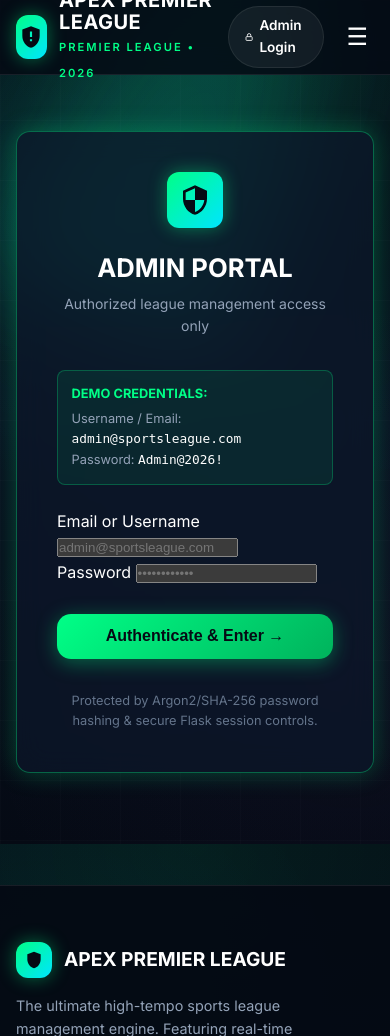
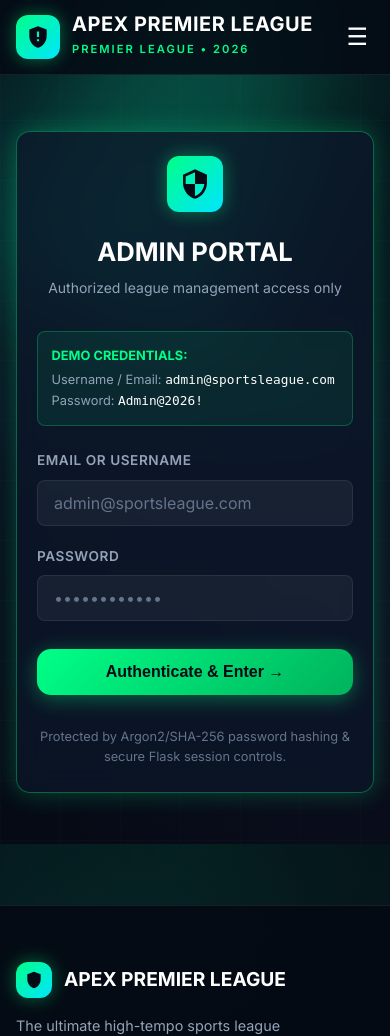
Before and after one commit to lakshascend2013/sports-league-platform, a Flask app: page /login in a window 390 px wide. Shown: the top 1036 px of the page. Run offline with Flask 3, Linux system fonts and the light colour scheme; data comes from the database, SQL or seed files in the repository.

Commit message:
fix: mobile admin login visibility + form styling + mobile nav improvements

```diff
--- a/static/css/style.css
+++ b/static/css/style.css
@@ -238,6 +238,13 @@ body {
     gap: 1rem;
 }
 
+/* Hide admin pill on small screens — it moves into hamburger menu */
+@media (max-width: 868px) {
+    .nav-actions .btn-admin-pill {
+        display: none;
+    }
+}
+
 .btn-admin-pill {
     background: rgba(255, 255, 255, 0.06);
     border: 1px solid var(--border-glass);
@@ -299,6 +306,30 @@ body {
 .mobile-nav-link:hover, .mobile-nav-link.active {
     background: rgba(0, 255, 135, 0.1);
     color: var(--accent-green);
+}
+
+/* Admin login link in mobile nav — make it stand out */
+.mobile-nav-link.mobile-admin-link {
+    color: var(--accent-green);
+    border: 1px solid rgba(0, 255, 135, 0.3);
+    background: rgba(0, 255, 135, 0.07);
+    display: flex;
+    align-items: center;
+    gap: 8px;
+    margin-top: 0.5rem;
+}
+
+.mobile-nav-link.mobile-admin-link:hover {
+    background: rgba(0, 255, 135, 0.18);
+    border-color: rgba(0, 255, 135, 0.6);
+    color: #fff;
+}
+
+/* Divider before admin link in mobile nav */
+.mobile-nav-divider {
+    height: 1px;
+    background: var(--border-glass);
+    margin: 0.75rem 0.5rem;
 }
 
 /* ==========================================================================
@@ -1555,3 +1586,57 @@ body {
         animation: none !important;
     }
 }
+
+/* ==========================================================================
+   FORMS — LOGIN & ADMIN FORMS
+   ========================================================================== */
+.form-group {
+    margin-bottom: 1.25rem;
+}
+
+.form-group label {
+    display: block;
+    font-size: 0.85rem;
+    font-weight: 600;
+    color: var(--text-secondary);
+    margin-bottom: 0.5rem;
+    text-transform: uppercase;
+    letter-spacing: 0.04em;
+}
+
+.form-control {
+    width: 100%;
+    background: rgba(255, 255, 255, 0.05);
+    border: 1px solid var(--border-glass);
+    border-radius: var(--radius-sm);
+    color: var(--text-primary);
+    font-size: 1rem;
+    font-family: var(--font-body);
+    padding: 0.75rem 1rem;
+    transition: var(--transition-fast);
+    outline: none;
+    -webkit-appearance: none;
+    appearance: none;
+}
+
+.form-control::placeholder {
+    color: var(--text-muted);
+}
+
+.form-control:focus {
+    border-color: var(--accent-green);
+    background: rgba(0, 255, 135, 0.05);
+    box-shadow: 0 0 0 3px rgba(0, 255, 135, 0.15);
+}
+
+.form-control:hover {
+    border-color: rgba(255, 255, 255, 0.2);
+}
+
+/* Make glass-card fully responsive on tiny screens */
+@media (max-width: 480px) {
+    .glass-card {
+        padding: 1.5rem 1.25rem !important;
+        border-radius: var(--radius-md) !important;
+    }
+}
--- a/templates/base.html
+++ b/templates/base.html
@@ -69,18 +69,25 @@
             <!-- Mobile Navigation Dropdown -->
             <div class="mobile-nav-panel" id="mobileNavPanel">
                 <ul class="mobile-nav-list">
-                    <li><a href="{{ url_for('index') }}" class="mobile-nav-link">Dashboard</a></li>
-                    <li><a href="{{ url_for('standings') }}" class="mobile-nav-link">Standings</a></li>
-                    <li><a href="{{ url_for('fixtures') }}" class="mobile-nav-link">Fixtures</a></li>
-                    <li><a href="{{ url_for('results') }}" class="mobile-nav-link">Results</a></li>
-                    <li><a href="{{ url_for('teams') }}" class="mobile-nav-link">Teams</a></li>
-                    <li><a href="{{ url_for('players') }}" class="mobile-nav-link">Players</a></li>
-                    <li><a href="{{ url_for('statistics') }}" class="mobile-nav-link">Statistics</a></li>
-                    <li><a href="{{ url_for('venues') }}" class="mobile-nav-link">Venues</a></li>
+                    <li><a href="{{ url_for('index') }}" class="mobile-nav-link {% if request.endpoint == 'index' %}active{% endif %}">🏠 Dashboard</a></li>
+                    <li><a href="{{ url_for('standings') }}" class="mobile-nav-link {% if request.endpoint == 'standings' %}active{% endif %}">🏆 Standings</a></li>
+                    <li><a href="{{ url_for('fixtures') }}" class="mobile-nav-link {% if request.endpoint == 'fixtures' %}active{% endif %}">📅 Fixtures</a></li>
+                    <li><a href="{{ url_for('results') }}" class="mobile-nav-link {% if request.endpoint == 'results' %}active{% endif %}">⚽ Results</a></li>
+                    <li><a href="{{ url_for('teams') }}" class="mobile-nav-link {% if request.endpoint in ['teams', 'team_profile'] %}active{% endif %}">🛡️ Teams</a></li>
+                    <li><a href="{{ url_for('players') }}" class="mobile-nav-link {% if request.endpoint == 'players' %}active{% endif %}">👤 Players</a></li>
+                    <li><a href="{{ url_for('statistics') }}" class="mobile-nav-link {% if request.endpoint == 'statistics' %}active{% endif %}">📊 Statistics</a></li>
+                    <li><a href="{{ url_for('venues') }}" class="mobile-nav-link {% if request.endpoint == 'venues' %}active{% endif %}">🏟️ Venues</a></li>
+                    <li class="mobile-nav-divider"></li>
                     {% if is_admin %}
-                        <li><a href="{{ url_for('admin_dashboard') }}" class="mobile-nav-link" style="color:var(--accent-green);">Go to Admin Portal</a></li>
+                        <li><a href="{{ url_for('admin_dashboard') }}" class="mobile-nav-link mobile-admin-link">
+                            <span style="width:8px;height:8px;background:var(--accent-green);border-radius:50%;display:inline-block;box-shadow:0 0 6px var(--accent-green);"></span>
+                            Admin Panel — Active
+                        </a></li>
+                        <li><a href="{{ url_for('logout') }}" class="mobile-nav-link" style="color:var(--accent-red);">🚪 Sign Out</a></li>
                     {% else %}
-                        <li><a href="{{ url_for('login') }}" class="mobile-nav-link">Administrator Login</a></li>
+                        <li><a href="{{ url_for('login') }}" class="mobile-nav-link mobile-admin-link">
+                            🔐 Admin Login
+                        </a></li>
                     {% endif %}
                 </ul>
             </div>
```
